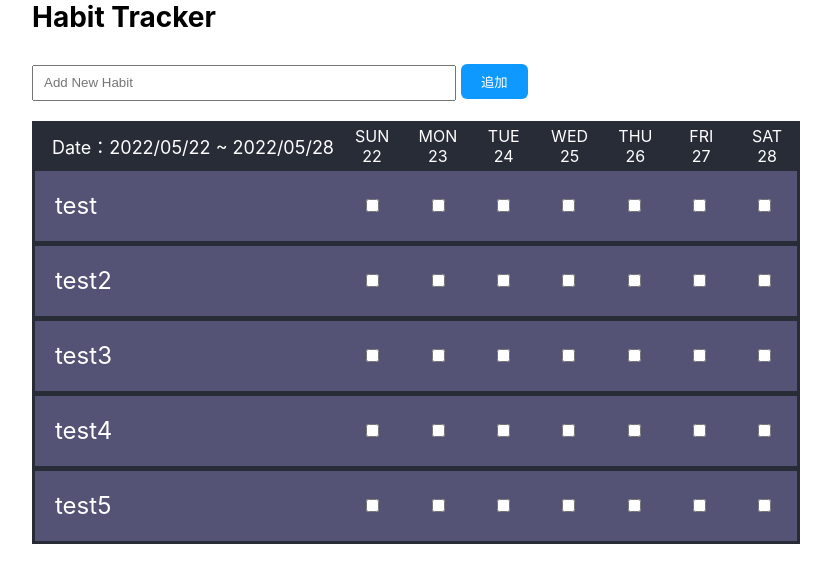
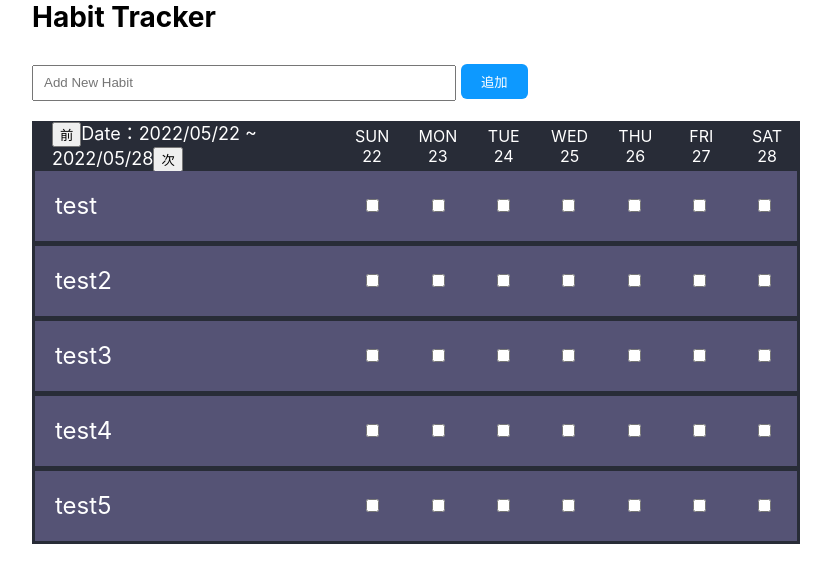
Before and after one commit to Yuji5117/habit_tracker_react, a React (Create React App) app: page / in a window 1280 px wide. Shown: the top 582 px of the page, without its empty margins (224-1055 px from the left). Built offline with nearby package versions, Linux system fonts and the light colour scheme.

Commit message:
前後の週に遷移できるように実装

```diff
--- a/src/App.tsx
+++ b/src/App.tsx
@@ -1,5 +1,7 @@
 import React, { useState } from "react";
 import styled from "styled-components";
+import dayjs from "dayjs";
+
 import Form from "./components/HabitForm";
 import HabitHeader from "./components/HabitHeader";
 import HabitItemList from "./components/HabitItemList";
@@ -14,6 +16,8 @@ function App() {
     { id: 4, title: "test4", status: 1 },
     { id: 5, title: "test5", status: 1 },
   ]);
+
+  const today = dayjs();
 
   const addHabit = (e: React.MouseEvent<HTMLButtonElement>) => {
     e.preventDefault();
@@ -39,7 +43,7 @@ function App() {
         />
 
         <Section>
-          <HabitHeader />
+          <HabitHeader today={today} />
           <HabitItemList habits={habits} />
         </Section>
       </Main>
--- a/src/components/HabitHeader.tsx
+++ b/src/components/HabitHeader.tsx
@@ -1,21 +1,40 @@
-import React from "react";
+import React, { useState } from "react";
 import styled from "styled-components";
-import dayjs from "dayjs";
 
-const HabitHeader = () => {
-  const weekDays = ["SUN", "MON", "TUE", "WED", "THU", "FRI", "SAT"];
-  const today = dayjs();
-  const startDayOfWeek = today.startOf("week");
-  const endDayOfWeek = today.endOf("week");
+interface PropsType {
+  today: any;
+}
+
+const weekDays = ["SUN", "MON", "TUE", "WED", "THU", "FRI", "SAT"];
+
+const HabitHeader = ({ today }: PropsType) => {
+  const [startDayOfWeek, setStartDayOfWeek] = useState(today.startOf("week"));
+  const [endDayOfWeek, setEndDayOfWeek] = useState(today.endOf("week"));
+
+  const movePreviousWeek = () => {
+    setStartDayOfWeek(startDayOfWeek.subtract(1, "w").startOf("week"));
+    setEndDayOfWeek(endDayOfWeek.subtract(1, "w").endOf("week"));
+  };
+
+  const moveNextWeek = () => {
+    setStartDayOfWeek(startDayOfWeek.add(1, "w").startOf("week"));
+    setEndDayOfWeek(endDayOfWeek.add(1, "w").endOf("week"));
+  };
 
   return (
     <Wrapepr>
       <TitleBlock>
         <Title>
+          <button type="button" onClick={movePreviousWeek}>
+            前
+          </button>
           Date：
           {`${startDayOfWeek.format("YYYY/MM/DD")} ~ ${endDayOfWeek.format(
             "YYYY/MM/DD"
           )}`}
+          <button type="button" onClick={moveNextWeek}>
+            次
+          </button>
         </Title>
       </TitleBlock>
       <StatusBlock>
```
